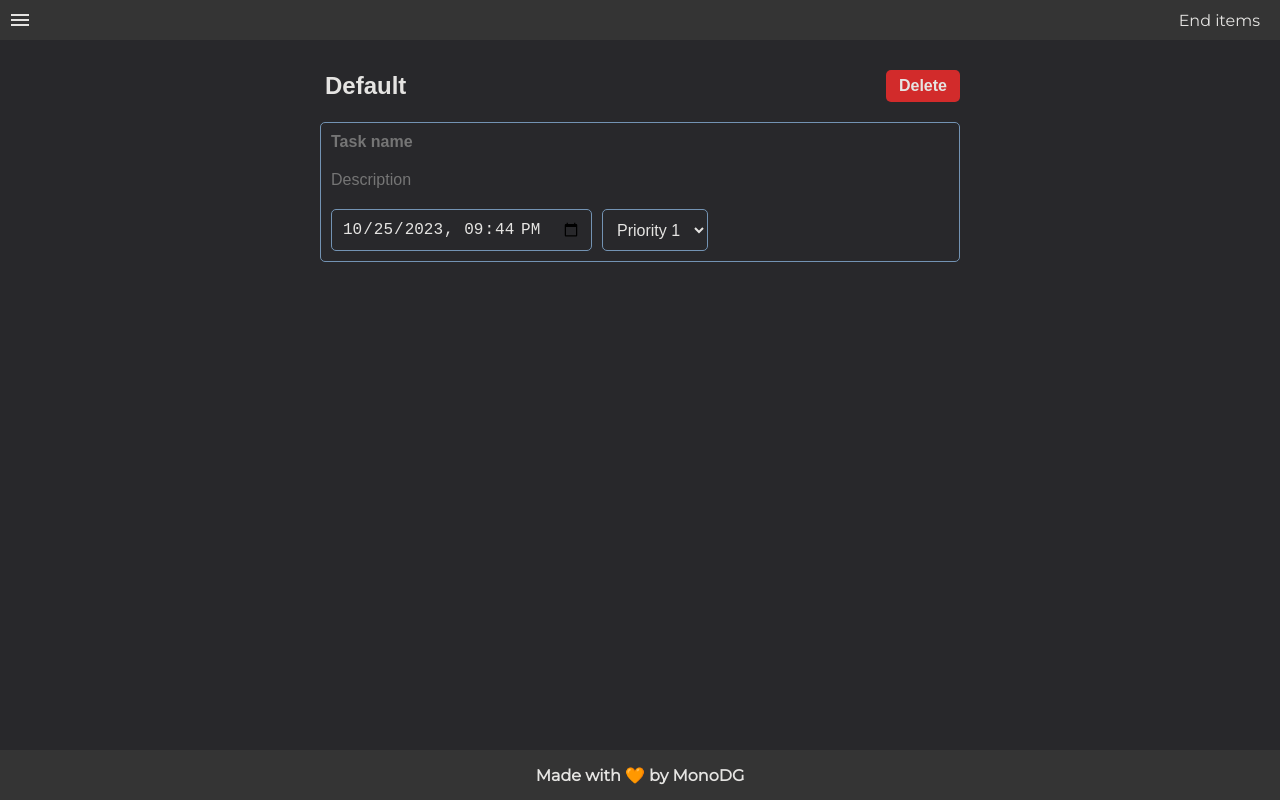
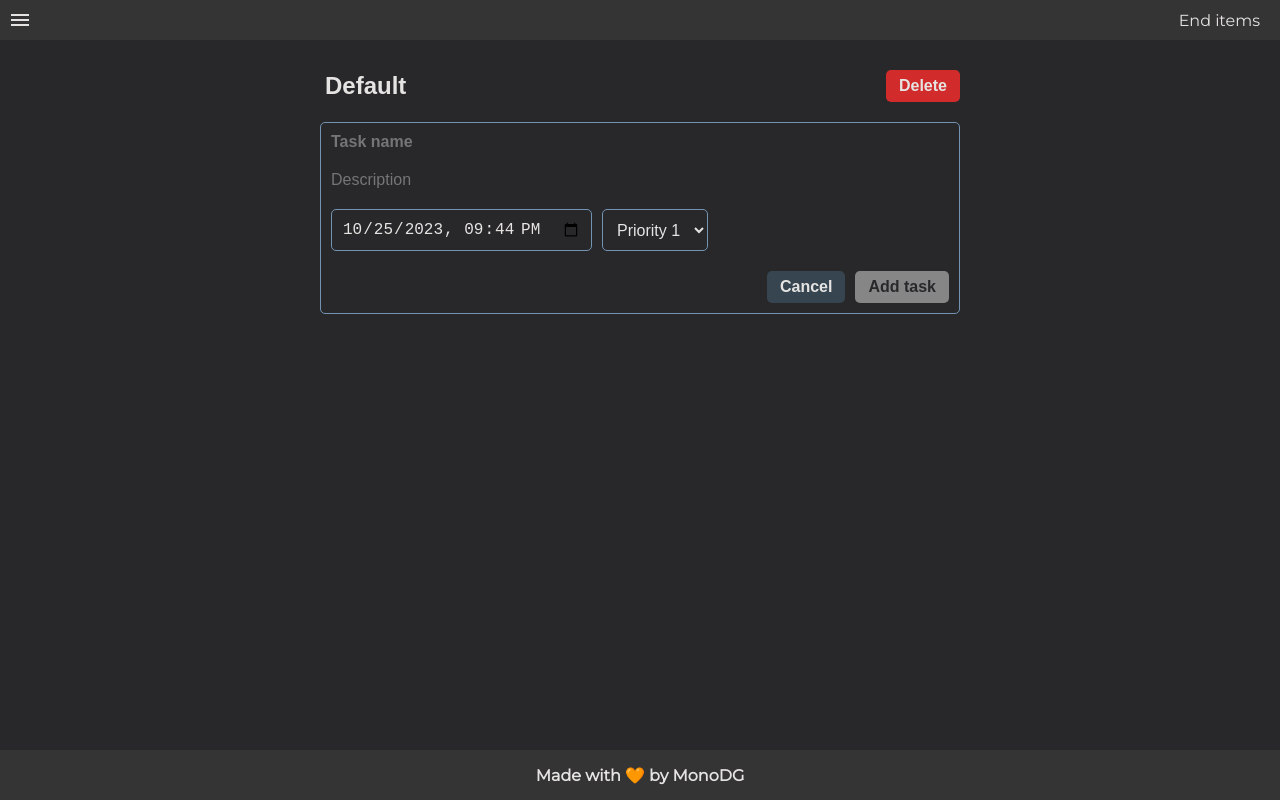
Before and after one commit to MonoDG/todo-list, a website built with webpack: page dist/index.html in a window 1280 px wide. Built offline with nearby package versions, Linux system fonts and the light colour scheme.

Commit message:
Disable add task button when no task title

```diff
--- a/src/projectComponent.mjs
+++ b/src/projectComponent.mjs
@@ -131,12 +131,35 @@ export default class ProjectComponent {
             prioritySelect.appendChild(priorityOption);
         });
 
+        const submitButtonsContainer = document.createElement("div");
+        const cancelButton = document.createElement("button");
+        const saveButton = document.createElement("button");
+
+        cancelButton.classList.add("cancel");
+        saveButton.classList.add("confirm");
+
+        cancelButton.textContent = "Cancel";
+        saveButton.textContent = "Add task";
+        saveButton.disabled = true;
+
+        taskNameInput.addEventListener("input", () => {
+            if (taskNameInput.value === "") {
+                saveButton.disabled = true;
+            } else {
+                saveButton.disabled = false;
+            }
+        })
+
+        submitButtonsContainer.appendChild(cancelButton);
+        submitButtonsContainer.appendChild(saveButton);
+
         buttonsContainer.appendChild(dueDateInput);
         buttonsContainer.appendChild(prioritySelect);
 
         addNewTaskForm.appendChild(taskNameInput);
         addNewTaskForm.appendChild(taskDescriptionInput);
         addNewTaskForm.appendChild(buttonsContainer);
+        addNewTaskForm.appendChild(submitButtonsContainer);
 
         addNewTaskDiv.appendChild(addNewTaskForm);
 
--- a/src/style.css
+++ b/src/style.css
@@ -89,7 +89,8 @@ main {
   outline: 1px solid var(--blue-gray);
 }
 
-.project-header button {
+.project-header button,
+.new-task-div button {
   padding: 7px 13px;
   border: none;
   border-radius: 5px;
@@ -115,6 +116,13 @@ main {
   margin: 10px;
 }
 
+.new-task-div form div:last-child {
+  display: flex;
+  justify-content: end;
+  gap: 10px;
+  flex-wrap: wrap;
+}
+
 .new-task-div input {
   background-color: inherit;
   border: none;
@@ -122,6 +130,11 @@ main {
   color: var(--platinum);
   font-size: 1rem;
   padding: 10px;
+}
+
+.new-task-div button:disabled {
+  opacity: 0.5;
+  cursor: not-allowed;
 }
 
 .new-task-div #due-date,
```
Also changed, not shown: dist/main.js.
